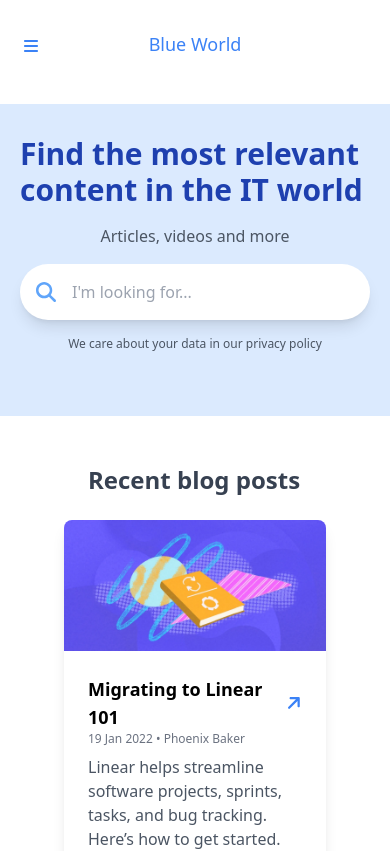
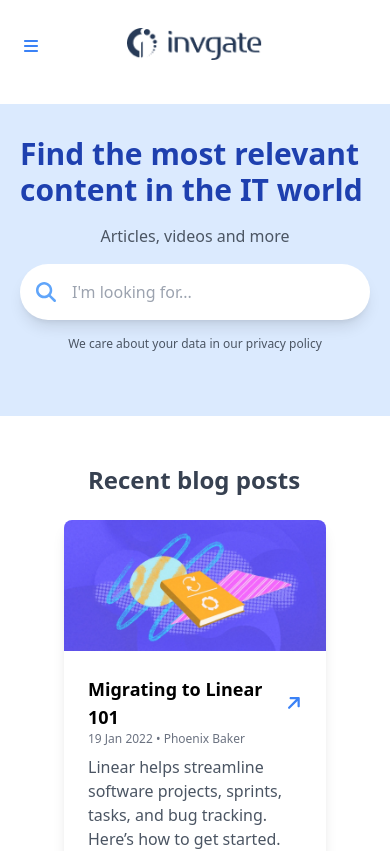
Before and after one commit to LucaSicoli/InvGate_Prototype, a React (Create React App) app: page / in a window 390 px wide. Shown: the top 851 px of the page. Built offline with nearby package versions, Linux system fonts and the light colour scheme.

Commit message:
navbar mobile mejorado

```diff
--- a/src/components/navbar.jsx
+++ b/src/components/navbar.jsx
@@ -3,7 +3,6 @@
 import { faBars, faTimes, faChevronDown, faChevronUp, faGlobe } from '@fortawesome/free-solid-svg-icons';
 
 const navigation = [
-  { name: <img src='./images/invgate-logo.png' alt='logo' className='h-8' />, href: '#', options: []},
   { name: 'Products', href: '#', options: ['Option 1', 'Option 2', 'Option 3'] },
   { name: 'Solutions', href: '#', options: ['Option 1', 'Option 2', 'Option 3'] },
   { name: 'Pricing', href: '#', options: ['Option 1', 'Option 2', 'Option 3'] },
@@ -18,7 +17,7 @@
   return (
     <nav className="bg-white border-blue-500 border-t-1 mt-3 sm:mt-4">
       <div className="max-w-7xl mx-auto px-2 sm:px-4 lg:px-8">
-        <div className="relative flex items-center justify-between h-16">
+        <div className="relative flex items-center justify-center h-16">
           <div className="absolute inset-y-0 left-0 flex items-center sm:hidden">
             <button onClick={() => setIsOpen(!isOpen)} className="text-blue-500 ml-4 mb-3 relative h-full">
               <span className="sr-only">Open main menu</span>
@@ -26,9 +25,7 @@
               <FontAwesomeIcon icon={faTimes} className={`absolute transition-opacity duration-300 ${isOpen ? 'opacity-100' : 'opacity-0'}`} />
             </button>
           </div>
-          <div className="flex sm:hidden justify-center w-full items-center">
-            <a href="https://github.com/Windsheear" target='next' className="text-blue-500 px-3 py-2 rounded-md text-lg font-poppins">Blue World</a>
-          </div>
+          <img src='./images/invgate-logo.png' alt='logo' className='h-8 sm:mr-7' />
           <div className="hidden sm:flex items-center justify-between w-full">
             <div className="flex items-center space-x-4">
               {navigation.map((item) => (
@@ -66,7 +63,7 @@
         </div>
         <div className={`px-2 pt-2 pb-1 space-y-1 sm:hidden menu-transition ${isOpen ? 'open' : ''}`}>
           <div className="flex justify-center">
-            <div className="grid grid-cols-3 gap-4">
+            <div className="flex flex-col items-center">
               {navigation.map((item) => (
                 <a key={item.name} href={item.href} className="block px-3 py-2 rounded-md text-base font-medium text-blue-500 hover:text-blue-800 hover:bg-blue-100">
                   {item.name}
```
